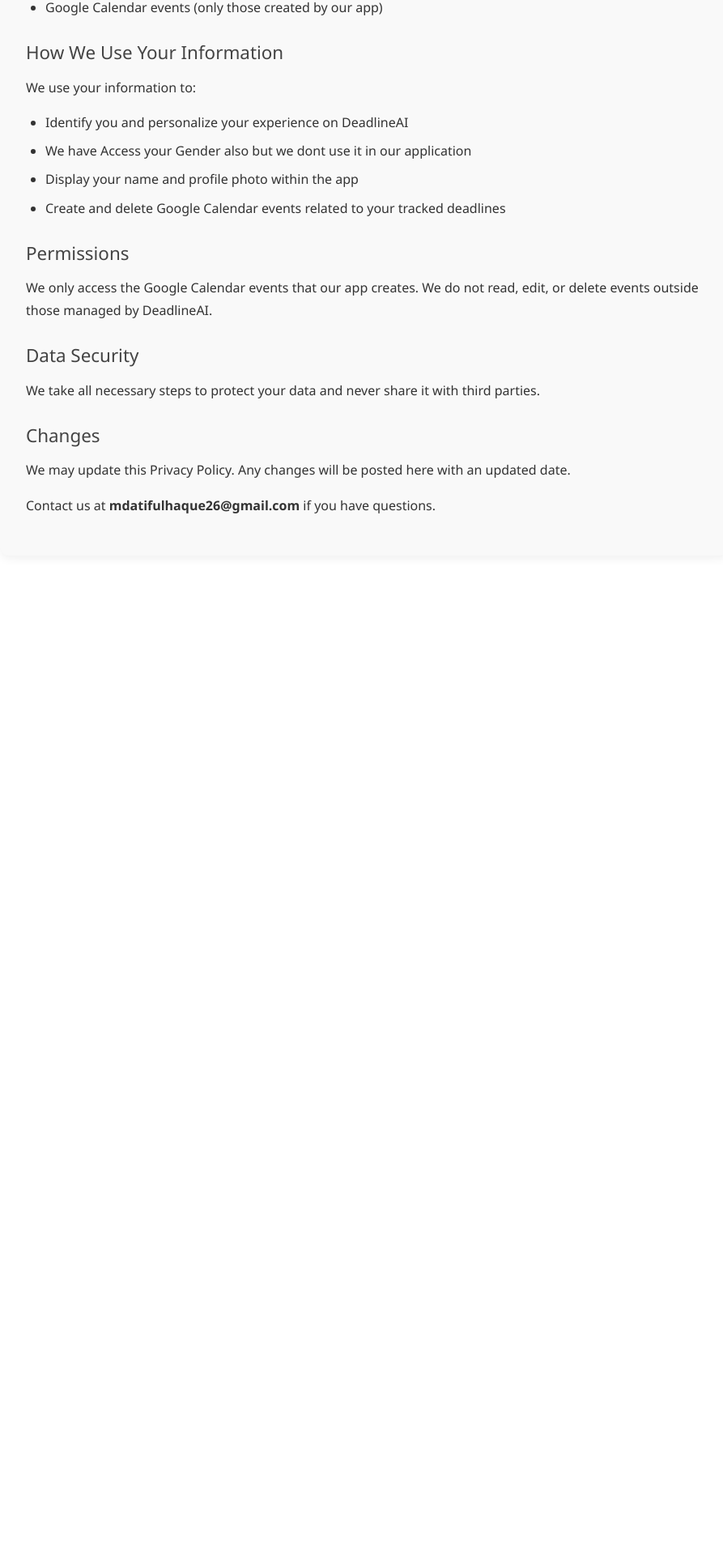
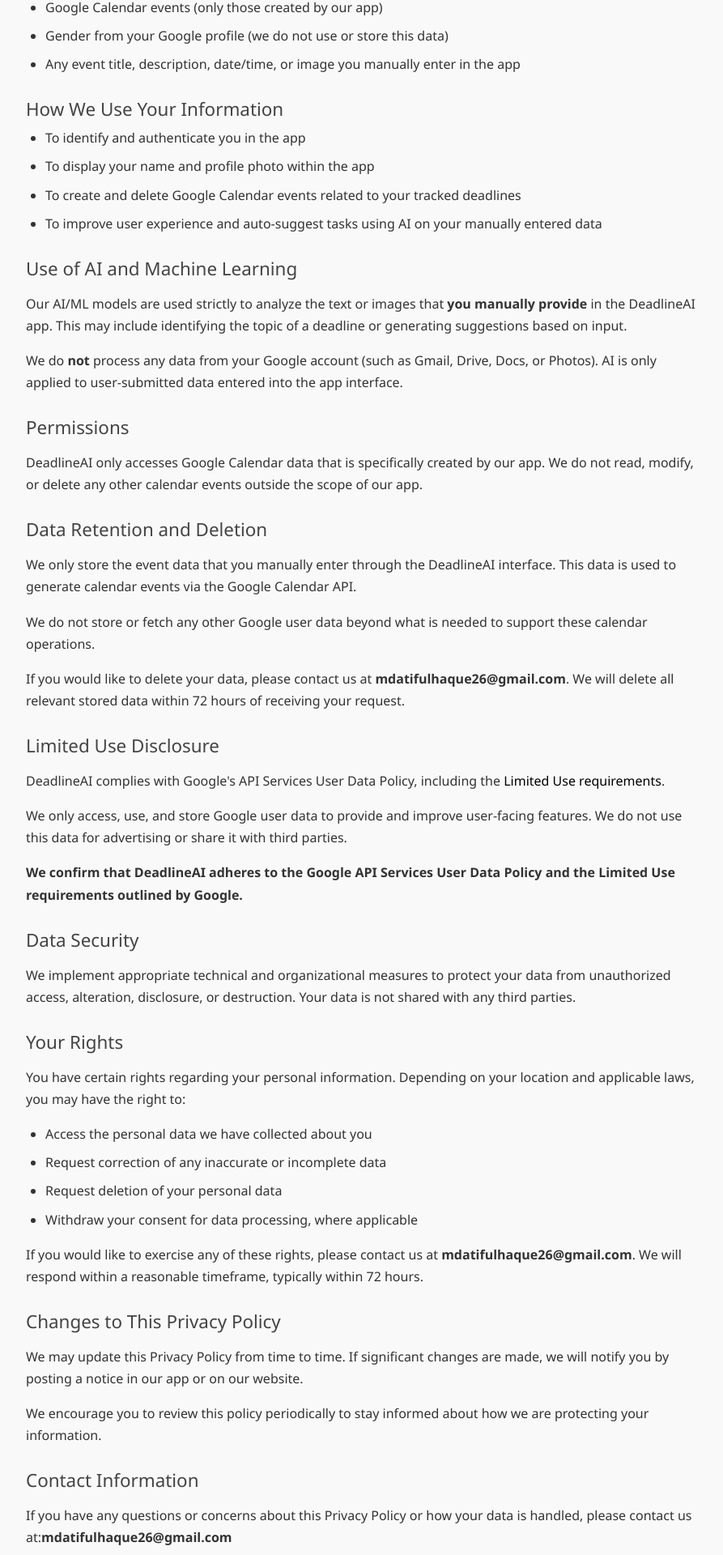
Before and after one commit to Atiful/DeadlineAI, a React (Vite) app in the folder frontend/: page /privacyPolicy in a window 1280 px wide. Shown: the part 354-2274 px from the top of the page at 81% size, without its empty margins (190-1083 px from the left). Before the commit the page ends 1072 px from the top, so only its background shows below. Built offline with nearby package versions, Linux system fonts and the light colour scheme; no server answers.

Commit message:
Update PrivacyPolicy.jsx

```diff
--- a/frontend/src/component/PrivacyPolicy/PrivacyPolicy.jsx
+++ b/frontend/src/component/PrivacyPolicy/PrivacyPolicy.jsx
@@ -1,4 +1,3 @@
-// components/PrivacyPolicy.jsx
 import styles from './PrivacyPolicy.module.css';
 
 const PrivacyPolicy = () => {
@@ -8,7 +7,7 @@
       <p>Last updated: July 5, 2025</p>
 
       <p>
-        DeadlineAI respects your privacy. This Privacy Policy explains how we collect, use, and protect your information when you use our application.
+        DeadlineAI respects your privacy. This Privacy Policy explains how we collect, use, store, and protect your information when you use our application.
       </p>
 
       <h2>Information We Collect</h2>
@@ -16,34 +15,86 @@
         <li>Your Google email address</li>
         <li>Your name and profile picture from your Google account</li>
         <li>Google Calendar events (only those created by our app)</li>
-
+        <li>Gender from your Google profile (we do not use or store this data)</li>
+        <li>Any event title, description, date/time, or image you manually enter in the app</li>
       </ul>
 
       <h2>How We Use Your Information</h2>
+      <ul>
+        <li>To identify and authenticate you in the app</li>
+        <li>To display your name and profile photo within the app</li>
+        <li>To create and delete Google Calendar events related to your tracked deadlines</li>
+        <li>To improve user experience and auto-suggest tasks using AI on your manually entered data</li>
+      </ul>
+
+      <h2>Use of AI and Machine Learning</h2>
       <p>
-        We use your information to:
+        Our AI/ML models are used strictly to analyze the text or images that <strong>you manually provide</strong> in the DeadlineAI app.
+        This may include identifying the topic of a deadline or generating suggestions based on input.
       </p>
-      <ul>
-        <li>Identify you and personalize your experience on DeadlineAI</li>
-        <li>We have Access your Gender also but we dont use it in our application</li>
-        <li>Display your name and profile photo within the app</li>
-        <li>Create and delete Google Calendar events related to your tracked deadlines</li>
-      </ul>
+      <p>
+        We do <strong>not</strong> process any data from your Google account (such as Gmail, Drive, Docs, or Photos). AI is only applied to user-submitted data entered into the app interface.
+      </p>
 
       <h2>Permissions</h2>
       <p>
-        We only access the Google Calendar events that our app creates. We do not read, edit, or delete events outside those managed by DeadlineAI.
+        DeadlineAI only accesses Google Calendar data that is specifically created by our app. We do not read, modify, or delete any other calendar events outside the scope of our app.
+      </p>
+
+      <h2>Data Retention and Deletion</h2>
+      <p>
+        We only store the event data that you manually enter through the DeadlineAI interface. This data is used to generate calendar events via the Google Calendar API.
+      </p>
+      <p>
+        We do not store or fetch any other Google user data beyond what is needed to support these calendar operations.
+      </p>
+      <p>
+        If you would like to delete your data, please contact us at <strong>mdatifulhaque26@gmail.com</strong>. We will delete all relevant stored data within 72 hours of receiving your request.
+      </p>
+
+      <h2>Limited Use Disclosure</h2>
+      <p>
+        DeadlineAI complies with Google's API Services User Data Policy, including the <a href="https://developers.google.com/terms/api-services-user-data-policy#additional_requirements_for_specific_api_scopes" target="_blank" rel="noopener noreferrer">Limited Use requirements</a>.
+      </p>
+      <p>
+        We only access, use, and store Google user data to provide and improve user-facing features. We do not use this data for advertising or share it with third parties.
+      </p>
+      <p>
+        <strong>We confirm that DeadlineAI adheres to the Google API Services User Data Policy and the Limited Use requirements outlined by Google.</strong>
       </p>
 
       <h2>Data Security</h2>
-      <p>We take all necessary steps to protect your data and never share it with third parties.</p>
-
-      <h2>Changes</h2>
       <p>
-        We may update this Privacy Policy. Any changes will be posted here with an updated date.
+        We implement appropriate technical and organizational measures to protect your data from unauthorized access, alteration, disclosure, or destruction. Your data is not shared with any third parties.
       </p>
 
-      <p>Contact us at <strong>mdatifulhaque26@gmail.com</strong> if you have questions.</p>
+      <h2>Your Rights</h2>
+      <p>
+        You have certain rights regarding your personal information. Depending on your location and applicable laws, you may have the right to:
+      </p>
+      <ul>
+        <li>Access the personal data we have collected about you</li>
+        <li>Request correction of any inaccurate or incomplete data</li>
+        <li>Request deletion of your personal data</li>
+        <li>Withdraw your consent for data processing, where applicable</li>
+      </ul>
+      <p>
+        If you would like to exercise any of these rights, please contact us at <strong>mdatifulhaque26@gmail.com</strong>. We will respond within a reasonable timeframe, typically within 72 hours.
+      </p>
+
+      <h2>Changes to This Privacy Policy</h2>
+      <p>
+        We may update this Privacy Policy from time to time. If significant changes are made, we will notify you by posting a notice in our app or on our website.
+      </p>
+      <p>
+        We encourage you to review this policy periodically to stay informed about how we are protecting your information.
+      </p>
+
+      <h2>Contact Information</h2>
+      <p>
+        If you have any questions or concerns about this Privacy Policy or how your data is handled, please contact us at:
+        <strong>mdatifulhaque26@gmail.com</strong>
+      </p>
     </div>
   );
 };
```
